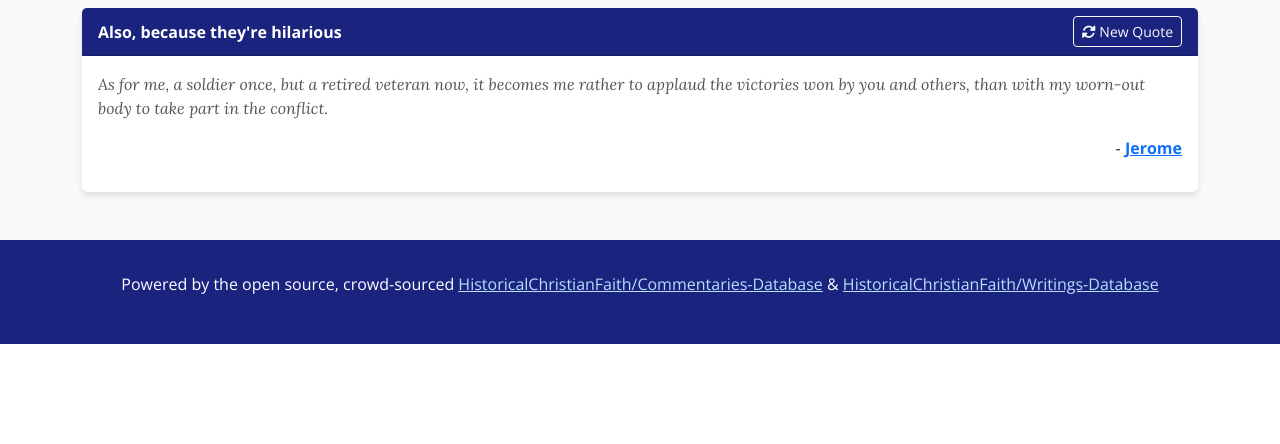
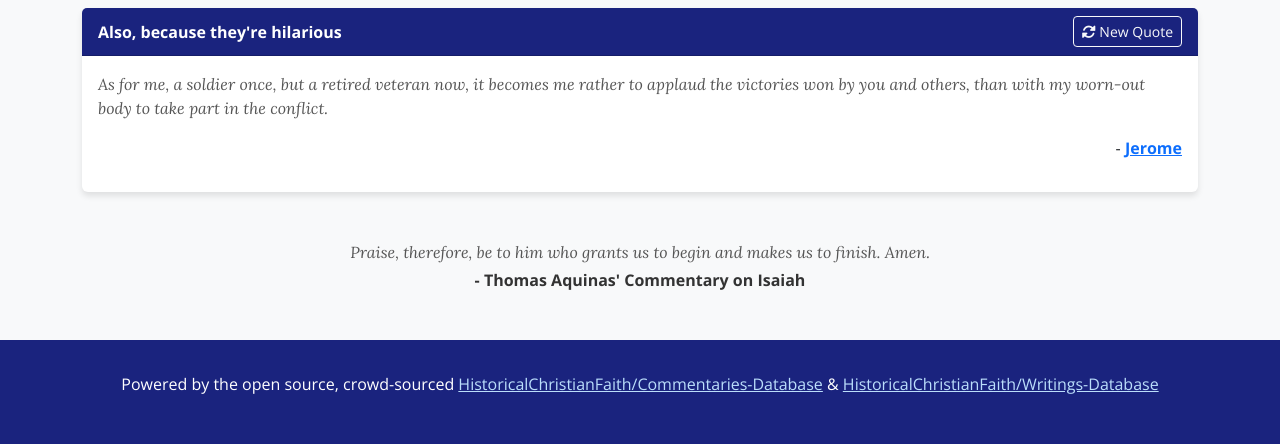
Before and after one commit to HistoricalChristianFaith/Website-Interface, a PHP site: page /about in a window 1280 px wide. Shown: the part 1802-2246 px from the top of the page. Before the commit the page ends 2146 px from the top, so only its background shows below. Run offline with PHP 8.4, Linux system fonts and the light colour scheme.

Commit message:
Update about.php

```diff
--- a/about.php
+++ b/about.php
@@ -499,6 +499,9 @@ $spicy = array (
                 <p class="text-end" id="spicyAttribution"></p>
             </div>
         </div>
+
+        <p class="quote text-center mb-1">Praise, therefore, be to him who grants us to begin and makes us to finish. Amen.</p>
+        <p class="text-center"><strong>- Thomas Aquinas' Commentary on Isaiah</strong></p>
     </div>
 
     <script>
```
